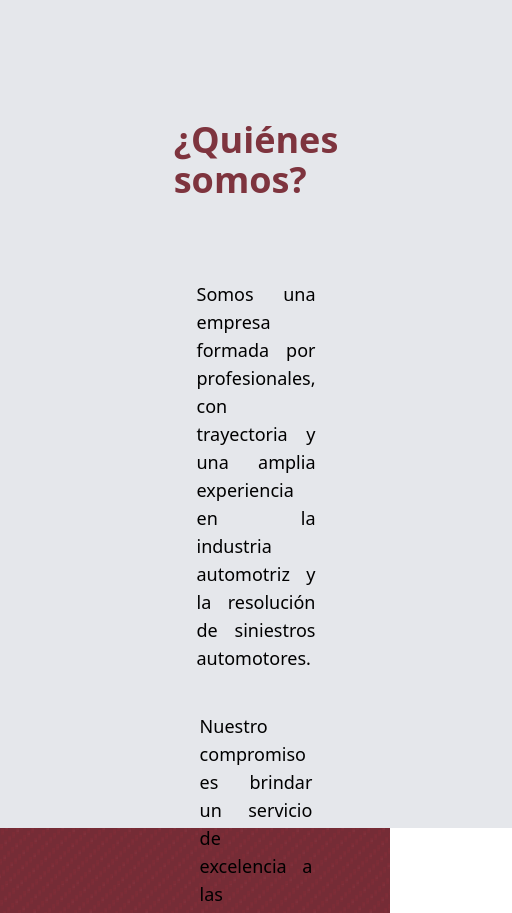
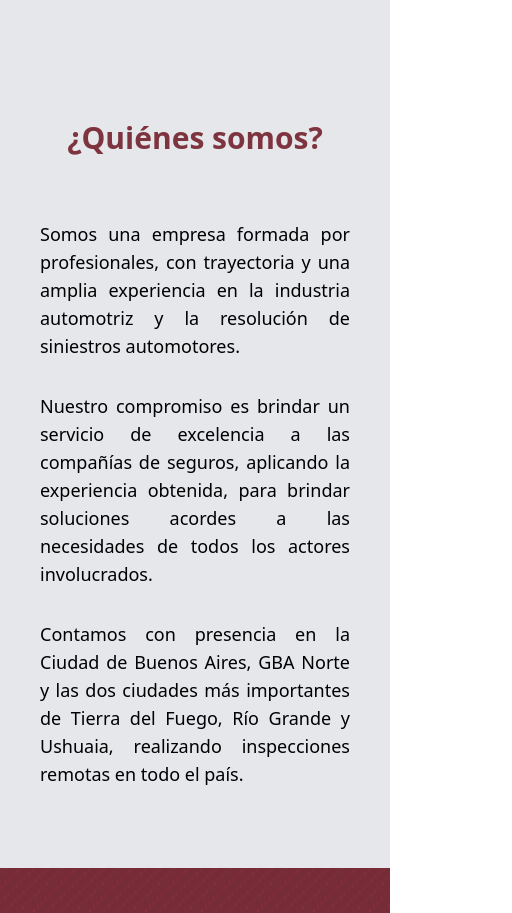
Before and after one commit to Fedebornaz/urbano-fmg, a React (Create React App) app: page / in a window 390 px wide. Shown: the part 860-1773 px from the top of the page, 512 px wide, since content can reach past the window. Built offline with nearby package versions, Linux system fonts and the light colour scheme; no server answers.

Commit message:
style: finished responsive layout for about us and objectives sections

```diff
--- a/src/App.js
+++ b/src/App.js
@@ -7,7 +7,7 @@ import Footer from "./components/Footer";
 
 function App() {
   return (
-    <div>
+    <div className="overflow-x-hidden">
       <Navbar />
       <Home />
       <AboutUs />
--- a/src/components/AboutUs.js
+++ b/src/components/AboutUs.js
@@ -3,23 +3,23 @@ import React from "react";
 const AboutUs = () => {
   return (
     <div
-      className="h-screen w-full flex flex-col items-center bg-gray-200 py-20 px-64"
+      className="w-screen h-auto lg:h-screen flex flex-col items-center bg-gray-200 py-20 px-10 lg:px-64"
       id="about-us"
     >
-      <h1 className="text-4xl text-pink-darkest font-bold mt-14">
+      <h1 className="text-3xl md:text-4xl text-pink-darkest font-bold mt-14">
         ¿Quiénes somos?
       </h1>
-      <p className="text-lg mt-20 text-justify">
+      <p className="text-lg mt-16 lg:mt-20 text-justify">
         Somos una empresa formada por profesionales, con trayectoria y una
         amplia experiencia en la industria automotriz y la resolución de
         siniestros automotores.
       </p>
-      <p className="text-lg mt-10 text-justify">
+      <p className="text-lg mt-8 lg:mt-10 text-justify">
         Nuestro compromiso es brindar un servicio de excelencia a las compañías
         de seguros, aplicando la experiencia obtenida, para brindar soluciones
         acordes a las necesidades de todos los actores involucrados.
       </p>
-      <p className="text-lg mt-10 text-justify">
+      <p className="text-lg mt-8 lg:mt-10 text-justify">
         Contamos con presencia en la Ciudad de Buenos Aires, GBA Norte y las dos
         ciudades más importantes de Tierra del Fuego, Río Grande y Ushuaia,
         realizando inspecciones remotas en todo el país.
--- a/src/components/Navbar.js
+++ b/src/components/Navbar.js
@@ -18,18 +18,26 @@ export default function Navbar() {
       >
         <nav>
           <ul className="md:flex items-start justify-between pt-8 lg:pt-0 y-full">
+            <a href="#home">
               <li className="md:px-5 py-6 md:py-12 transition-all duration-500 border-b-4 border-transparent hover:border-pink-darkest  hover:text-pink-darkest">
-              <a href="#home">Inicio</a>
+                Inicio
               </li>
+            </a>
+            <a href="#about-us">
               <li className="md:px-5 py-6 md:py-12 transition-all duration-500 border-b-4 border-transparent hover:border-pink-darkest  hover:text-pink-darkest">
-              <a href="#about-us">Nosotros</a>
+                Nosotros
               </li>
+            </a>
+            <a href="#objectives">
               <li className="md:px-5 py-6 md:py-12 transition-all duration-500 border-b-4 border-transparent hover:border-pink-darkest  hover:text-pink-darkest">
-              <a href="#objectives">Objetivos</a>
+                Objetivos
               </li>
+            </a>
+            <a href="#contact">
               <li className="md:px-5 py-6 md:py-12 transition-all duration-500 border-b-4 border-transparent hover:border-pink-darkest  hover:text-pink-darkest">
-              <a href="#contact">Contacto</a>
+                Contacto
               </li>
+            </a>
           </ul>
         </nav>
       </div>
--- a/src/components/Objectives.js
+++ b/src/components/Objectives.js
@@ -3,11 +3,11 @@ import React from "react";
 const Objectives = () => {
   return (
     <div
-      className="h-screen w-full flex flex-col py-10 px-28 bg-wine-pattern"
+      className="h-auto lg:h-screen w-full flex flex-col py-10 lg:px-28 bg-wine-pattern select-none"
       id="objectives"
     >
-      <div className="w-full h-full flex justify-center mt-24">
-        <div className="w-1/3 h-full p-4 bg-white rounded-md mx-6 shadow-2xl transition-all duration-300 transform hover:scale-105">
+      <div className="w-full h-full flex flex-col lg:flex-row justify-center items-center mt-24 px-6">
+        <div className="lg:w-1/3 h-full lg:p-4 pb-4 lg:pb-0 bg-white rounded-md lg:mx-6 shadow-2xl transition-all duration-300 transform hover:scale-105">
           <h1 className="mt-12 text-pink-darkest text-center text-4xl font-bold">
             Misión
           </h1>
@@ -18,7 +18,7 @@ const Objectives = () => {
             siniestros en el ramo automotor.
           </p>
         </div>
-        <div className="w-1/3 h-full p-4 bg-white rounded-md mx-6 shadow-2xl transition-all duration-300 transform hover:scale-105">
+        <div className="lg:w-1/3 h-full lg:p-4 pb-4 lg:pb-0 bg-white rounded-md lg:mx-6 mt-8 shadow-2xl transition-all duration-300 transform hover:scale-105">
           <h1 className="mt-12 text-pink-darkest text-center text-4xl font-bold">
             Visión
           </h1>
@@ -30,7 +30,7 @@ const Objectives = () => {
             del mercado asegurador.
           </p>
         </div>
-        <div className="w-1/3 h-full p-4 bg-white rounded-md mx-6 shadow-2xl transition-all duration-300 transform hover:scale-105">
+        <div className="lg:w-1/3 w-full h-full pb-4 lg:pb-0 lg:p-4 bg-white rounded-md lg:mx-6 mt-8 shadow-2xl transition-all duration-300 transform hover:scale-105">
           <h1 className="mt-12 text-pink-darkest text-center text-4xl font-bold">
             Valores
           </h1>
```
Lines whose indentation alone changed are shown as unchanged.
